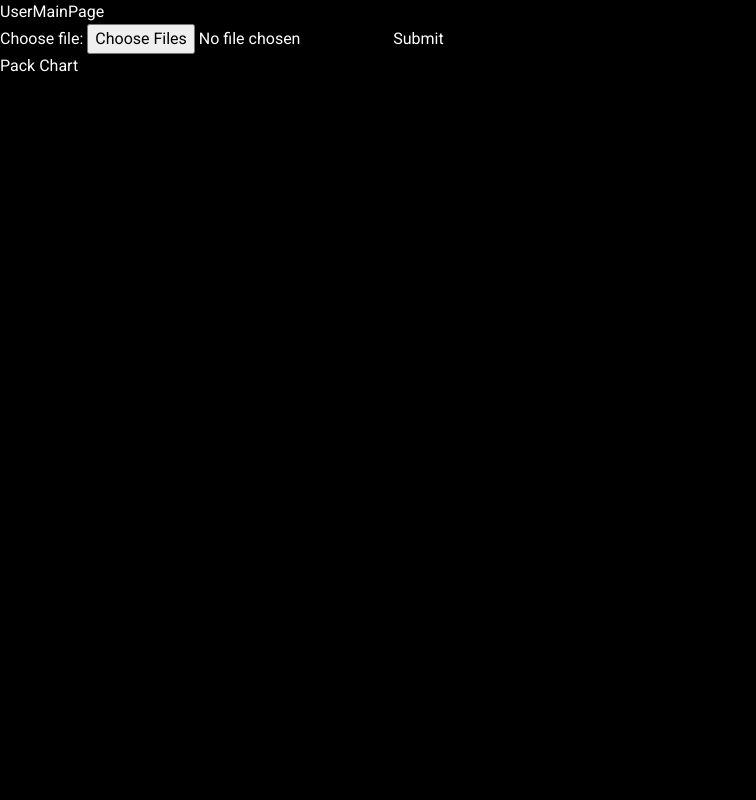
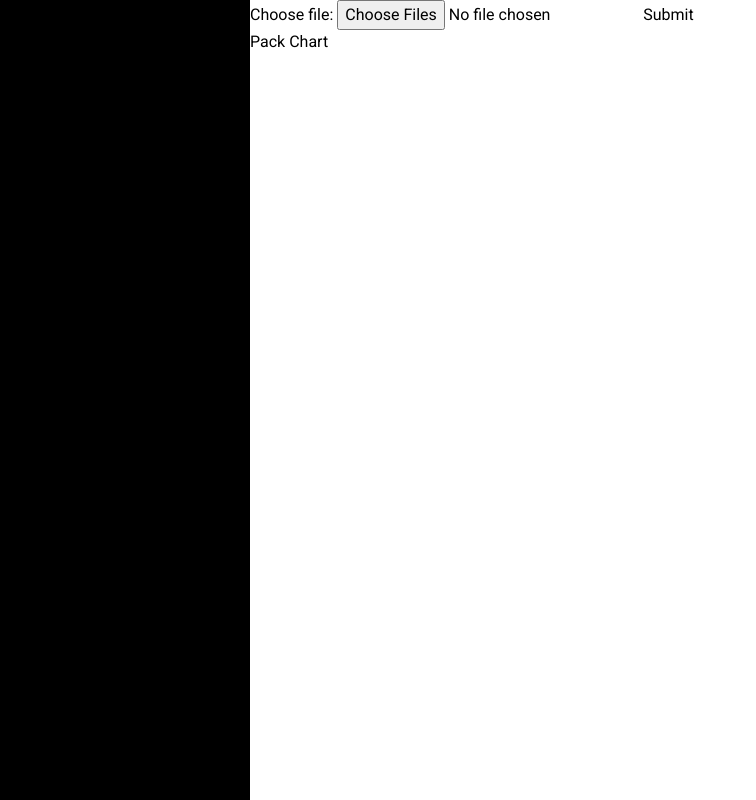
Before and after one commit to oslabs-beta/Anelyth, a React app: page /usermain in a window 1280 px wide. Shown: the whole page, without its empty margins (0-756 px from the left). Built offline with nearby package versions, Linux system fonts and the light colour scheme.

Commit message:
chipping on landing page

```diff
--- a/Client/Styles/header.css
+++ b/Client/Styles/header.css
@@ -9,7 +9,6 @@
   justify-content: center;
   background-color: rgba(0, 0, 0, 0.76);
   backdrop-filter: blur(10px);
-
 }
 
 .navbar {
--- a/Client/Styles/landingpage.css
+++ b/Client/Styles/landingpage.css
@@ -1,5 +1,5 @@
 * {
-  margin: 1;
+  margin: 0px;
   padding: 0;
 }
 
@@ -9,6 +9,7 @@ body {
   /* font-family: "Sora", sanss-serif; */
   font-family: "Roboto", sans-serif;
 }
+
 
 .main-top-container {
   /* border: 1px solid white; */
@@ -74,6 +75,7 @@ body {
   justify-content: center;
   align-items: center;
   /* width: 80%; */
+  margin-bottom: 100px;
 }
 
 .main-s-inner {
@@ -86,7 +88,7 @@ body {
 .app-img1 {
   height: 550px;
   filter: invert();
-  /* margin-right: 200px; */
+  margin-left: 100px;
 }
 
 .ms-r-container {
@@ -95,7 +97,24 @@ body {
 }
 
 .ms-r-text {
-  width: 60%;
-  font-size: 30px;
+  width: 50%;
+  font-size: 27px;
   text-align: center;
+  font-family: "PT Sans", sans-serif;
+  text-align: center;
+  color: white;
 }
+
+.hz-rule {
+  /* border: 2px solid #86868b; */
+  border: 2px solid white;
+}
+
+.main-third-container {
+  width: 100vw;
+}
+
+
+.blocksimg {
+  object-fit: contain;
+}
--- /dev/null
+++ b/Client/Styles/usermainpage.css
@@ -0,0 +1,18 @@
+body {
+  background-color: white;
+  color: black;
+}
+
+.usermainpage {
+  background-color: white;
+  color: black;
+  position: relative;
+  display: flex;
+}
+
+.side-panel {
+  background-color: rgb(0, 0, 0);
+  height: 100vh;
+  width: 250px;
+  position: relative;
+}
--- a/Client/Views/LandingPage.jsx
+++ b/Client/Views/LandingPage.jsx
@@ -1,7 +1,8 @@
 import React from 'react'
 import '../Styles/landingpage.css';
+
 import screenshot from '../Assets/Screenshot 2024-03-07 at 9.21.34 PM.png';
-
+import blocks1 from "../Assets/blocks1.png";
 import Header from '../Components/Header.jsx';
 
 function LandingPage() {
@@ -21,10 +22,48 @@ function LandingPage() {
         <div className='main-s-inner'>
           <img className='app-img1' src={screenshot} alt="" />
           <div className='ms-r-container'>
-            <div className='ms-r-text'>text about what the user can do in our app, all the visual tools and the heiarchy of the code base</div>
+            <div className='ms-r-text'>With Fisson, you can visualize your code structure in an highly informative and digestable manner with total control over what data you need. View file heiarchy, dependencies, or even code complextiy with the click of a button. </div>
           </div>
         </div>
       </div>
+      <div className='hz-rule'></div>
+
+      <div className='main-third-container'>
+        <div>
+          {/* <img className='blocksimg' src={blocks1} alt="" /> */}
+        </div>
+      </div>
+
+      <div className='hz-rule'></div>
+      <div>
+        <div className='meet-header'>Meet The Team</div>
+        <div className='team-container'>
+          <div className='person-card'>
+            <img src="" alt="" />
+            <div>Ross Terker</div>
+          </div>
+          <div className='person-card'>
+            <img src="" alt="" />
+            <div>Moises Gomez</div>
+          </div>
+          <div className='person-card'>
+            <img src="" alt="" />
+            <div>Scott Zembsch</div>
+          </div>
+          <div className='person-card'>
+            <img src="" alt="" />
+            <div>Greg Silvia</div>
+          </div>
+          <div className='person-card'>
+            <img src="" alt="" />
+            <div>Christian Magorrian</div>
+          </div>
+        </div>
+      </div>
+      <div className='hz-rule'></div>
+      <footer className='main-foot'>
+        <div>Contact</div>
+      </footer>
     </div>
   </>
   )
--- a/Client/Views/UserMainPage.jsx
+++ b/Client/Views/UserMainPage.jsx
@@ -1,13 +1,25 @@
 import React from 'react';
+import '../Styles/usermainpage.css';
 
 import RepoUpload from '../Components/RepoUpload.jsx';
-import D3 from '../Components/D3.jsx';
 
 function UserMainPage() {
   return (
   <>
-    <div>UserMainPage</div>
-    <RepoUpload />
+  <div className='usermainpage'>
+    <div className='side-panel'>
+      <div className='side-items-container'>
+        <div className='items'><a href="/repos">Projects</a></div>
+        <div className='items'><a href="/">Heiarchy</a></div>
+        <div className='items'><a href="/">Dependencies</a></div>
+        <div className='items'><a href="/">Goals</a></div>
+      </div>
+    </div>
+    <div className='main-content'>
+      <RepoUpload />
+    </div>
+
+  </div>
   </>
   )
 }
```
Also changed, not shown: Client/Assets/blocks1.png (added).
